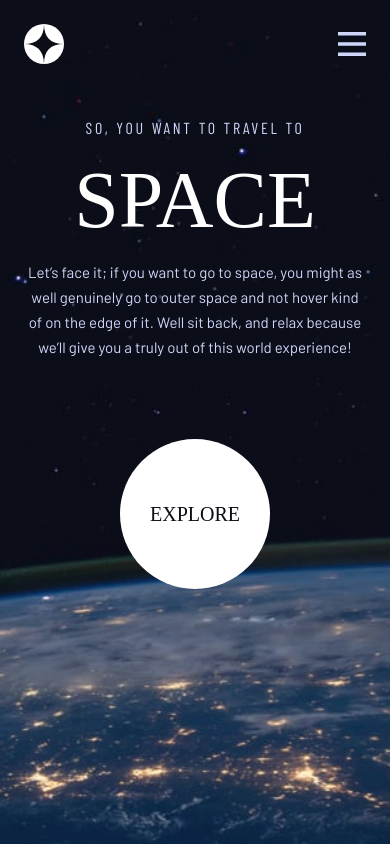
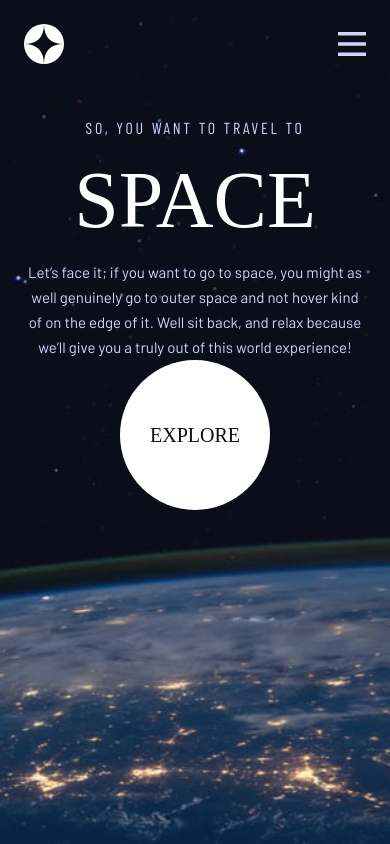
Before and after one commit to alvarnydev/space-tourism-agency, a React (Vite) app: page / in a window 390 px wide. Built offline with nearby package versions, Linux system fonts and the light colour scheme; a web font is replaced by a local one.

Commit message:
Background min-h fix

```diff
--- a/src/pages/CrewPage.tsx
+++ b/src/pages/CrewPage.tsx
@@ -23,7 +23,7 @@ const CrewPage = () => {
   if (error && error instanceof Error) return <ErrorPage errorMessage={error.message} />;
 
   return (
-    <div className='absolute right-0 top-0 h-screen bg-cover bg-crewMobile md:bg-crewTablet lg:bg-crewDesktop'>
+    <div className='absolute right-0 top-0 min-h-screen bg-cover bg-crewMobile md:bg-crewTablet lg:bg-crewDesktop'>
       <Header />
       <main className='main-layout mt-32'>
         {data?.crew
--- a/src/pages/DestinationPage.tsx
+++ b/src/pages/DestinationPage.tsx
@@ -23,7 +23,7 @@ const DestinationPage = () => {
   if (error && error instanceof Error) return <ErrorPage errorMessage={error.message} />;
 
   return (
-    <div className='h-screen relative flex flex-col'>
+    <div className='min-h-screen relative flex flex-col'>
       <div className='absolute opacity-30 brightness-200 -z-10 top-0 left-0 h-full w-full bg-cover bg-destinationMobile md:bg-destinationTablet lg:bg-destinationDesktop ' />
       <Header />
       <main className='mt-[4%] flex-1 mb-[8%]'>
--- a/src/pages/HomePage.tsx
+++ b/src/pages/HomePage.tsx
@@ -11,7 +11,7 @@ function HomePage() {
   }, []);
 
   return (
-    <div className='h-screen flex flex-col bg-cover bg-homeMobile md:bg-homeTablet lg:bg-homeDesktop [image-rendering:-webkit-optimize-contrast] '>
+    <div className='min-h-screen flex flex-col bg-cover bg-homeMobile md:bg-homeTablet lg:bg-homeDesktop [image-rendering:-webkit-optimize-contrast] '>
       <Header />
       <main className='flex flex-col lg:flex-row items-center lg:items-end justify-between lg:justify-start gap-[20%] mt-7 md:mt-[4.5rem] md:gap-36 lg:mt-[12%] lg:gap-[18%]'>
         <HeroText />
--- a/src/pages/TechnologyPage.tsx
+++ b/src/pages/TechnologyPage.tsx
@@ -23,7 +23,7 @@ const TechnologyPage = () => {
   if (error && error instanceof Error) return <ErrorPage errorMessage={error.message} />;
 
   return (
-    <div className='h-screen bg-cover bg-technologyMobile md:bg-technologyTablet lg:bg-technologyDesktop'>
+    <div className='min-h-screen bg-cover bg-technologyMobile md:bg-technologyTablet lg:bg-technologyDesktop'>
       <Header />
       <main className='main-layout mt-32'>
         {data?.technology
```
